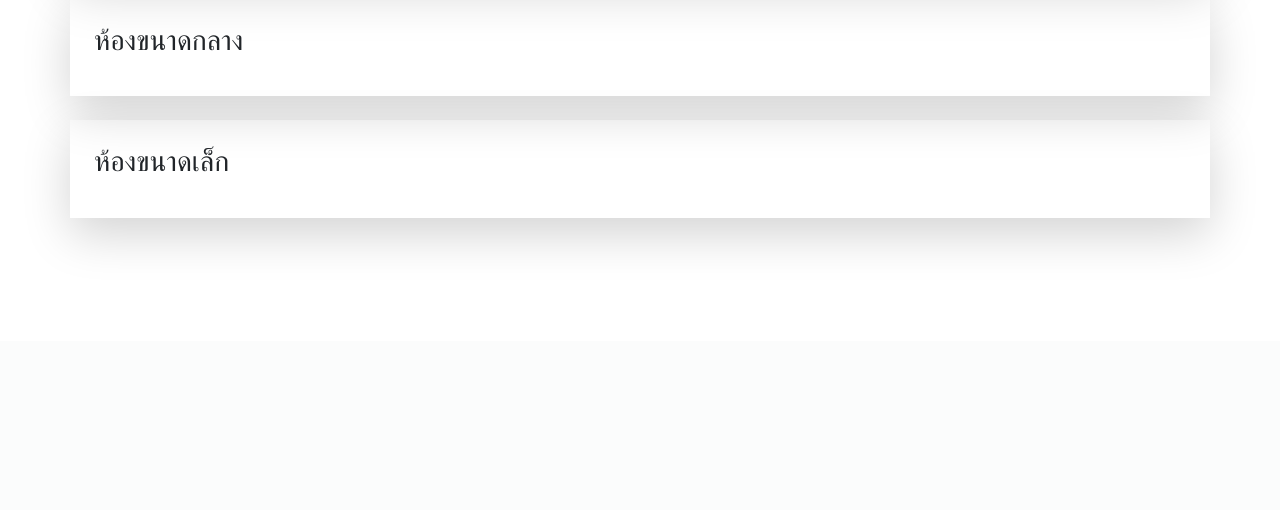
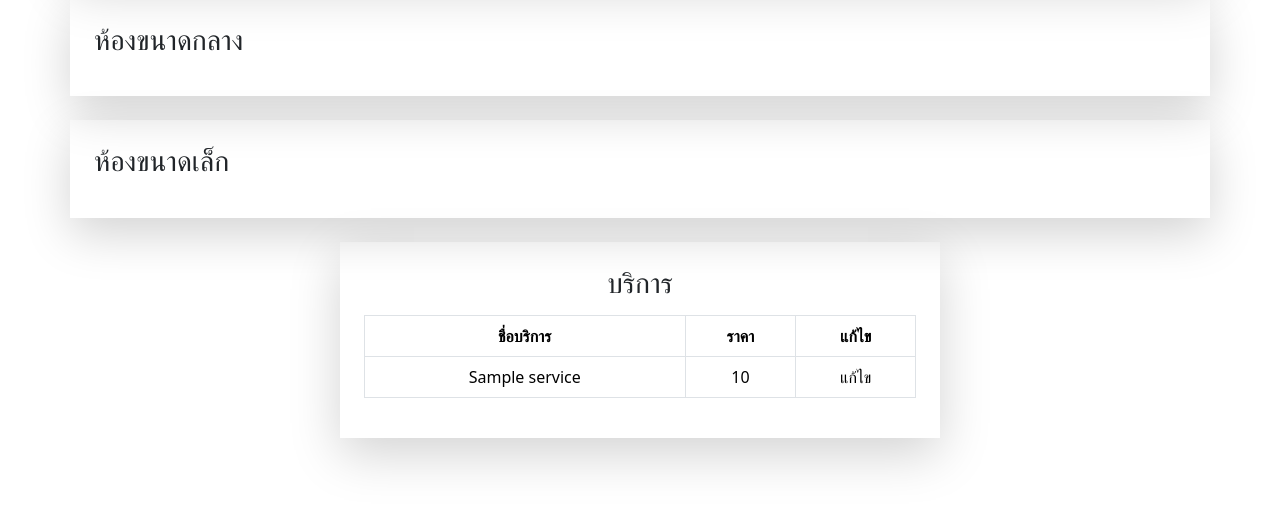
Before and after one commit to Aiya-m/KaraokeBookingService, a Django app: page /karaoke/manager/manageroom/ in a window 1280 px wide. Shown: the part 459-969 px from the top of the page. Before the commit the page ends 702 px from the top, so only its background shows below. Run offline with Django 5.2, Linux system fonts and the light colour scheme; tables that the repository leaves empty hold one stand-in row (values such as "Sample post"); some libraries are stand-ins or nearby versions.

Commit message:
adjust enum in booking

```diff
--- a/Karaokie/bookings/models.py
+++ b/Karaokie/bookings/models.py
@@ -28,7 +28,7 @@ class Services(models.Model):
 class Booking(models.Model):
     class Booking_status(models.TextChoices):
         Pending = "รอดำเนินการ"
-        Confirmed = "ยืนยันการจอง"
+        Confirmed = "การจองสำเร็จแล้ว"
         Rejected = "ปฏิเสธ"
         Cancel = "ยกเลิก"
         Check_In = "เช็กอิน"
--- a/Karaokie/bookings/templates/Manager/BookingList.html
+++ b/Karaokie/bookings/templates/Manager/BookingList.html
@@ -5,7 +5,7 @@
 <div class="container d-flex justify-content-center align-items-center pt-4">
     <div class="card shadow-lg w-full">
         <div class="overflow-x-auto bg-white rounded-lg shadow border border-orange-100">
-            <table>
+            <table class="table table-bordered align-middle">
                 <thead>
                     <tr>
                         <th class="p-4">วันที่จอง</th>
--- a/Karaokie/bookings/templates/Manager/CheckInNOut.html
+++ b/Karaokie/bookings/templates/Manager/CheckInNOut.html
@@ -7,7 +7,7 @@
         <div class="col-md-6">
             <div class="card shadow-lg p-4">
                 <h3 class="text-center mb-3">Check In</h3>
-                <table>
+                <table class="table table-bordered align-middle">
                     <thead>
                         <tr>
                             <th>ชื่อห้อง</th>
@@ -120,7 +120,7 @@
         <div class="col-md-6">
             <div class="card shadow-lg p-4">
                 <h3 class="text-center mb-3">Check Out</h3>
-                <table>
+                <table class="table table-bordered align-middle">
                     <thead>
                         <tr>
                             <th>ชื่อห้อง</th>
--- a/Karaokie/bookings/templates/Manager/ManageRoom.html
+++ b/Karaokie/bookings/templates/Manager/ManageRoom.html
@@ -36,5 +36,30 @@
             {% endfor %}
         </div>
     </div>
+    <div class="container p-4 shadow-lg mb-4 text-center" style="max-width: 600px;">
+        <h3 class="mb-3">บริการ</h3>
+        <div class="d-flex overflow-auto">
+            <table class="table table-bordered align-middle">
+                <thead>
+                    <tr>
+                        <th>ชื่อบริการ</th>
+                        <th>ราคา</th>
+                        <th>แก้ไข</th>
+                    </tr>
+                </thead>
+                <tbody>
+                    {% for ser in service %}
+                    <tr>
+                        <td> {{ ser.name }} </td>
+                        <td> {{ ser.price }} </td>
+                        <td>
+                            <a>แก้ไข</a>
+                        </td>
+                    </tr>
+                    {% endfor %}
+                </tbody>
+            </table>
+        </div>
+    </div>
 </div>
 {% endblock %}
--- a/Karaokie/bookings/views.py
+++ b/Karaokie/bookings/views.py
@@ -104,7 +104,8 @@ class ManageRoom(View):
         bigRoom = Rooms.objects.filter(room_type=Rooms.Type.Large)
         medRoom = Rooms.objects.filter(room_type=Rooms.Type.Medium)
         smlRoom = Rooms.objects.filter(room_type=Rooms.Type.Small)
-        return render(request, 'Manager/ManageRoom.html', context={"bigroom": bigRoom, "medroom": medRoom, "smlRoom": smlRoom, "manageroomform": form})
+        service = Services.objects.all()
+        return render(request, 'Manager/ManageRoom.html', context={"bigroom": bigRoom, "medroom": medRoom, "smlRoom": smlRoom, "service": service, "manageroomform": form})
 
 class EditRoom(View):
     def get(self, request, room_id):
```
